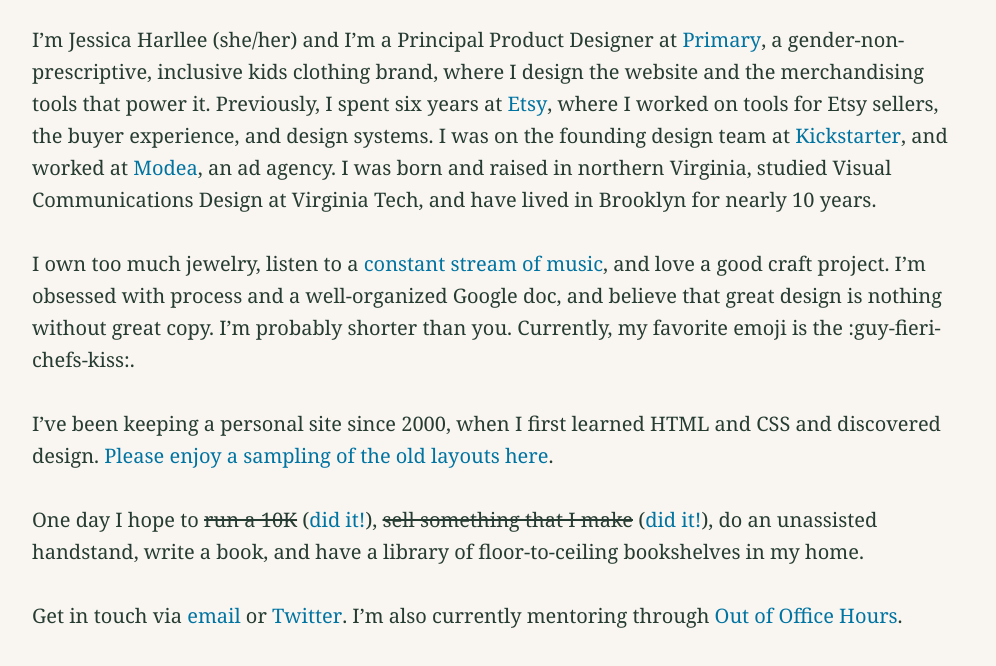
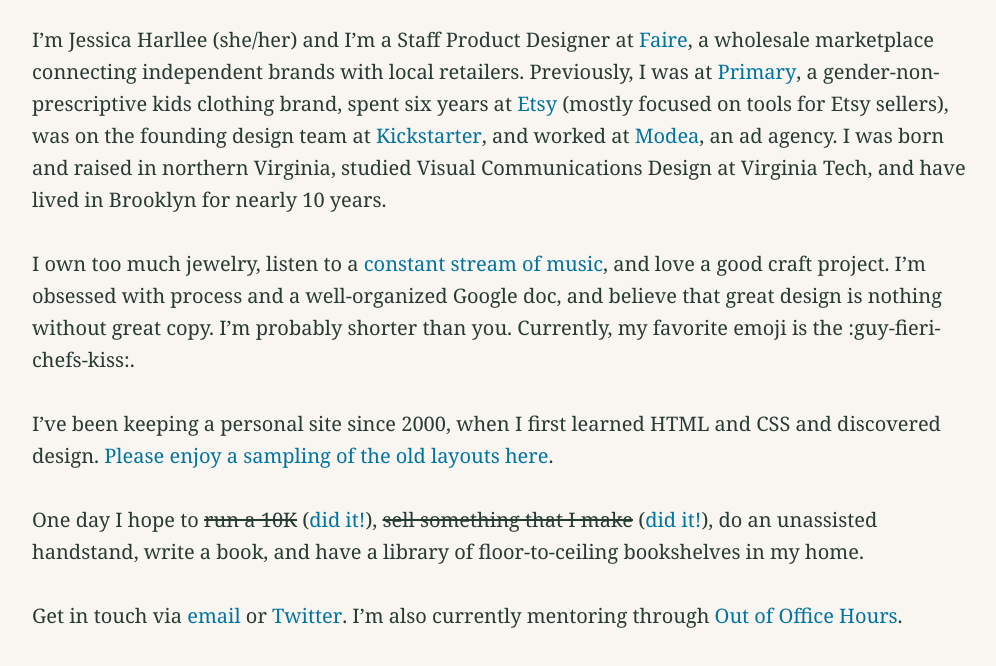
Before and after one commit to harllee/jessicaharllee.com, a Jekyll site: the page built from about.markdown, in a window 1280 px wide and 900 px high, scrolled down 313 px, cut to the strip 234-900 px from the top of the window. Shown: the whole strip, without its empty margins (138-1134 px from the left). Built offline with Jekyll 4.4.1, drawn with Linux system fonts in a browser that asks for light colours; comment, search, counter and statistics services are not loaded; some of the changed text lies outside the part shown.

Commit message:
new job!

```diff
--- a/_data/companies.yml
+++ b/_data/companies.yml
@@ -1,6 +1,6 @@
 - name: Primary
   url: http://www.primary.com
-  years: 2019–present
+  years: 2019-2021
   logo: /uploads/primary-logo.svg
   position: 0
 
--- a/_includes/footer.html
+++ b/_includes/footer.html
@@ -1,7 +1,7 @@
 <div class="jh-bg-red jh-p-t-5 jh-p-b-5 jh-p-t-md-6 jh-p-b-md-6 jh-p-t-lg-7 jh-p-b-lg-7 jh-m-t-5 jh-m-t-md-6 jh-m-t-lg-7">
     <div class="jh-grid jh-max-width-lg jh-m-l-lg-auto jh-m-r-lg-auto jh-p-l-4 jh-p-r-4 jh-p-l-sm-5 jh-p-r-sm-5 jh-p-l-md-6 jh-p-r-md-6 jh-p-l-lg-7 jh-p-r-lg-7">
         <div class="jh-grid__col--md--8 jh-grid__col--lg--7">
-            <p class="jh-header-3 jh-text-white jh-m-b-3">Jessica Harllee is a Principal Product Designer at Primary in Brooklyn, an avid crafter, and an amateur writer.</p>
+            <p class="jh-header-3 jh-text-white jh-m-b-3">Jessica Harllee is a Staff Product Designer at Faire in Brooklyn, an avid crafter, and an amateur writer.</p>
 
             <ul class="jh-list--unstyled jh-list--inline jh-flex-wrap-wrap jh-body-accent">
                 <li class="jh-m-r-3">
--- a/_layouts/index.html
+++ b/_layouts/index.html
@@ -3,7 +3,7 @@
 ---
 
 <div class="jh-m-b-4">
-    <p class="jh-header-1">Jessica Harllee is a product designer, crafter, and snacker. Currently she's a Principal Product Designer at <a href="http://www.primary.com" class="jh-link-blue-dark">Primary</a>.</p>
+    <p class="jh-header-1">Jessica Harllee is a product designer, crafter, and snacker. Currently she's a Staff Product Designer at <a href="http://www.faire.com" class="jh-link-blue-dark">Faire</a>.</p>
 </div>
 
 <hr class="jh-b-b-1 jh-b-blue jh-m-t-4 jh-m-b-4 jh-m-t-sm-5 jh-m-b-sm-5 jh-m-t-md-6 jh-m-b-md-6">
--- a/_layouts/work.html
+++ b/_layouts/work.html
@@ -5,7 +5,7 @@
 <h1 class="jh-header-1 jh-m-b-4">{{page.title}}</h1>
 
 <div class="jh-body-medium jh-line-height-loose jh-m-b-5 jh-m-b-md-6">
-	<p class="jh-m-b-3">Currently, I’m a Principal Product Designer at <a href="http://primary.com" class="jh-link-blue-dark" target="_blank">Primary</a>. I'm a generalist who loves every part of the process, from doing research and defining the problem all the way to writing reusable CSS and pushing code. My work has included complex tooling, marketing websites, optimizing conversion funnels, and design systems creation and adoption.</p>
+	<p class="jh-m-b-3">Currently, I’m a Staff Product Designer at <a href="http://faire.com" class="jh-link-blue-dark" target="_blank">Faire</a>. I'm a generalist who loves every part of the process, from doing research and defining the problem all the way to writing reusable CSS and pushing code. My work has included complex tooling, marketing websites, optimizing conversion funnels, and design systems creation and adoption.</p>
 	<p>Below is a sampling of some of the more in-depth projects I've done throughout the years.</p>
 </div>
 
--- a/about.markdown
+++ b/about.markdown
@@ -13,7 +13,7 @@
 	<img src="/uploads/jessica-red-wall-landscape-d1c86b.jpg">
 </div>
 
-I’m Jessica Harllee (she/her) and I’m a Principal Product Designer at [Primary](http://www.primary.com), a gender-non-prescriptive, inclusive kids clothing brand, where I design the website and the merchandising tools that power it. Previously, I spent six years at [Etsy](http://www.etsy.com/people/harllee), where I worked on tools for Etsy sellers, the buyer experience, and design systems. I was on the founding design team at [Kickstarter](http://www.kickstarter.com/profile/harllee), and worked at [Modea](http://www.modea.com), an ad agency. I was born and raised in northern Virginia, studied Visual Communications Design at Virginia Tech, and have lived in Brooklyn for nearly 10 years.
+I’m Jessica Harllee (she/her) and I’m a Staff Product Designer at [Faire](http://faire.com), a wholesale marketplace connecting independent brands with local retailers. Previously, I was at [Primary](http://www.primary.com), a gender-non-prescriptive kids clothing brand, spent six years at [Etsy](http://www.etsy.com/people/harllee) (mostly focused on tools for Etsy sellers), was on the founding design team at [Kickstarter](http://www.kickstarter.com/profile/harllee), and worked at [Modea](http://www.modea.com), an ad agency. I was born and raised in northern Virginia, studied Visual Communications Design at Virginia Tech, and have lived in Brooklyn for nearly 10 years.
 
 I own too much jewelry, listen to a [constant stream of music](https://open.spotify.com/user/jessicaharllee), and love a good craft project. I’m obsessed with process and a well-organized Google doc, and believe that great design is nothing without great copy. I’m probably shorter than you. Currently, my favorite emoji is the :guy-fieri-chefs-kiss:.
 
```
